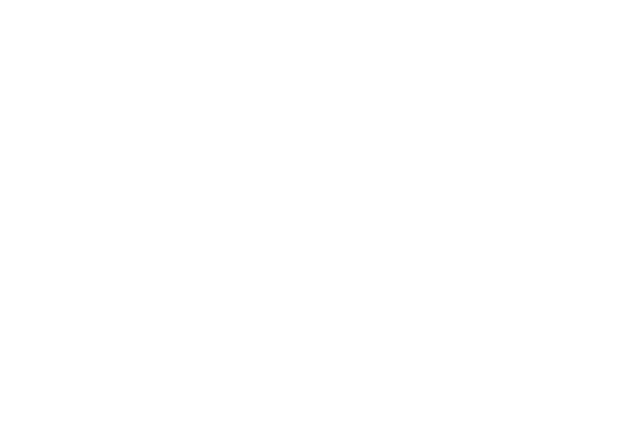
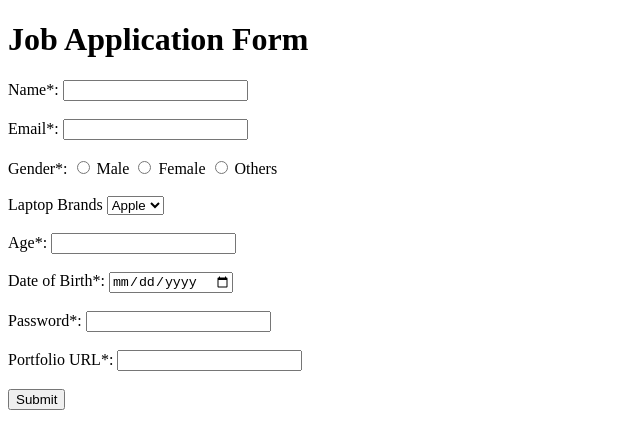
Before and after one commit to acciojob/time-and-space-complexity-Rohitha07, a website: page main.html in a window 1280 px wide. Shown: the whole page, without its empty margins (0-640 px from the left). Drawn offline with Linux system fonts and the light colour scheme.

Commit message:
created a submission

```diff
--- a/main.html
+++ b/main.html
@@ -8,6 +8,62 @@
 
 <body>
 	<!-- the entire body must be written by student -->
+	<h1>Job Application Form</h1>
+
+<form method="POST">
+  <div>
+    <label for="name">Name*:</label>
+    <input type="text" id="name" name="name" required>
+  </div><br>
+
+  <div>
+    <label for="email">Email*:</label>
+    <input type="email" id="email" name="email" required>
+  </div><br>
+
+  <div>
+    <label>Gender*:</label>
+    <input type="radio" id="male" name="gender" value="male" required>
+    <label for="male">Male</label>
+    <input type="radio" id="female" name="gender" value="female" required>
+    <label for="female">Female</label>
+    <input type="radio" id="other" name="gender" value="other" required>
+    <label for="other">Others</label>
+  </div><br>
+
+  <div>
+    <label for="laptop">Laptop Brands</label>
+    <select id="laptop" name="laptop">
+      <option value="apple">Apple</option>
+      <option value="asus">Asus</option>
+      <option value="hp">HP</option>
+    </select>
+  </div><br>
+
+  <div>
+    <label for="age">Age*:</label>
+    <input type="number" id="age" name="age" required>
+  </div><br>
+
+  <div>
+    <label for="dob">Date of Birth*:</label>
+    <input type="date" id="dob" name="dob" required>
+  </div><br>
+
+  <div>
+    <label for="password">Password*:</label>
+    <input type="password" id="password" name="password" required>
+  </div><br>
+
+  <div>
+    <label for="portfolio">Portfolio URL*:</label>
+    <input type="url" id="portfolio" name="portfolio">
+  </div><br>
+
+  <div>
+    <button type="submit">Submit</button>
+  </div>
+</form>
     <script type="text/javascript" src="./script.js">
 </script>
 
```
